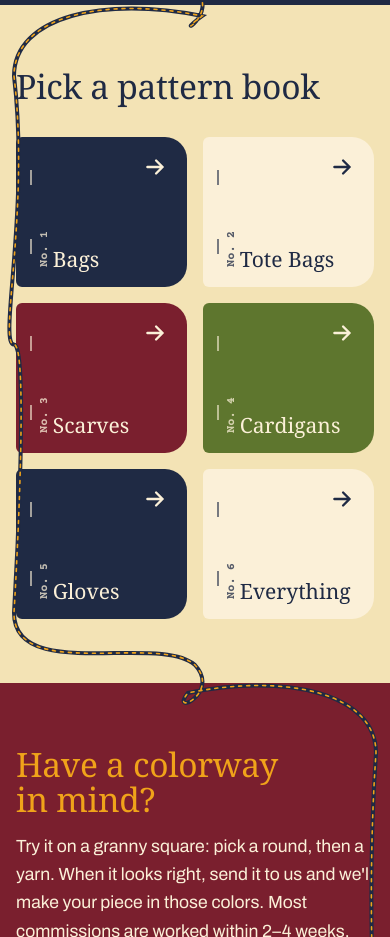
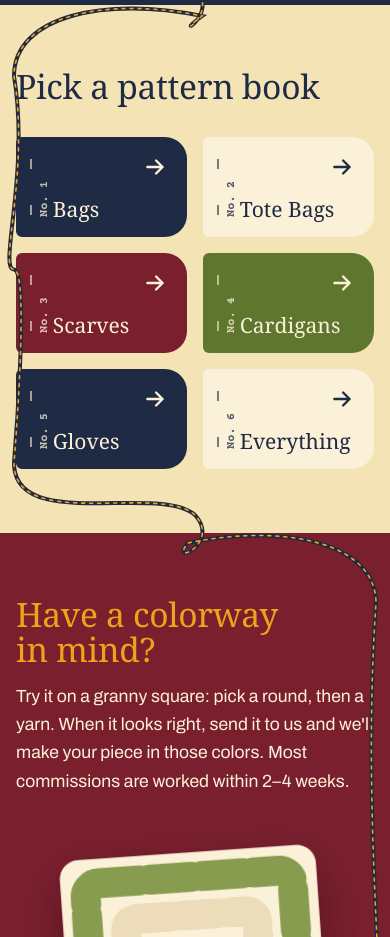
Before and after one commit to ZahraaSbaite/rand, a React (Vite) app in the folder frontend/: page / in a window 390 px wide. Shown: the part 2300-3237 px from the top of the page. Built offline with nearby package versions, Linux system fonts and the light colour scheme; no server answers; a web font is replaced by a local one.

Commit message:
Make the home page category tiles shorter
Co-Authored-By: Claude Opus 5.5 <noreply@anthropic.com>

```diff
--- a/frontend/src/pages/Home.css
+++ b/frontend/src/pages/Home.css
@@ -604,7 +604,7 @@ a.cover__caption-name:hover {
   display: flex;
   flex-direction: column;
   justify-content: flex-end;
-  min-height: clamp(180px, 22vw, 260px);
+  min-height: clamp(110px, 10vw, 140px);
   padding: 1.25rem 1.4rem 1.4rem 2.6rem;
   border-radius: 6px 22px 22px 6px;
   background: var(--book);
@@ -838,7 +838,7 @@ a.cover__caption-name:hover {
   }
 
   .shelf__book {
-    min-height: 150px;
+    min-height: 100px;
     padding: 1rem 1rem 1.1rem 2.3rem;
   }
 
```
